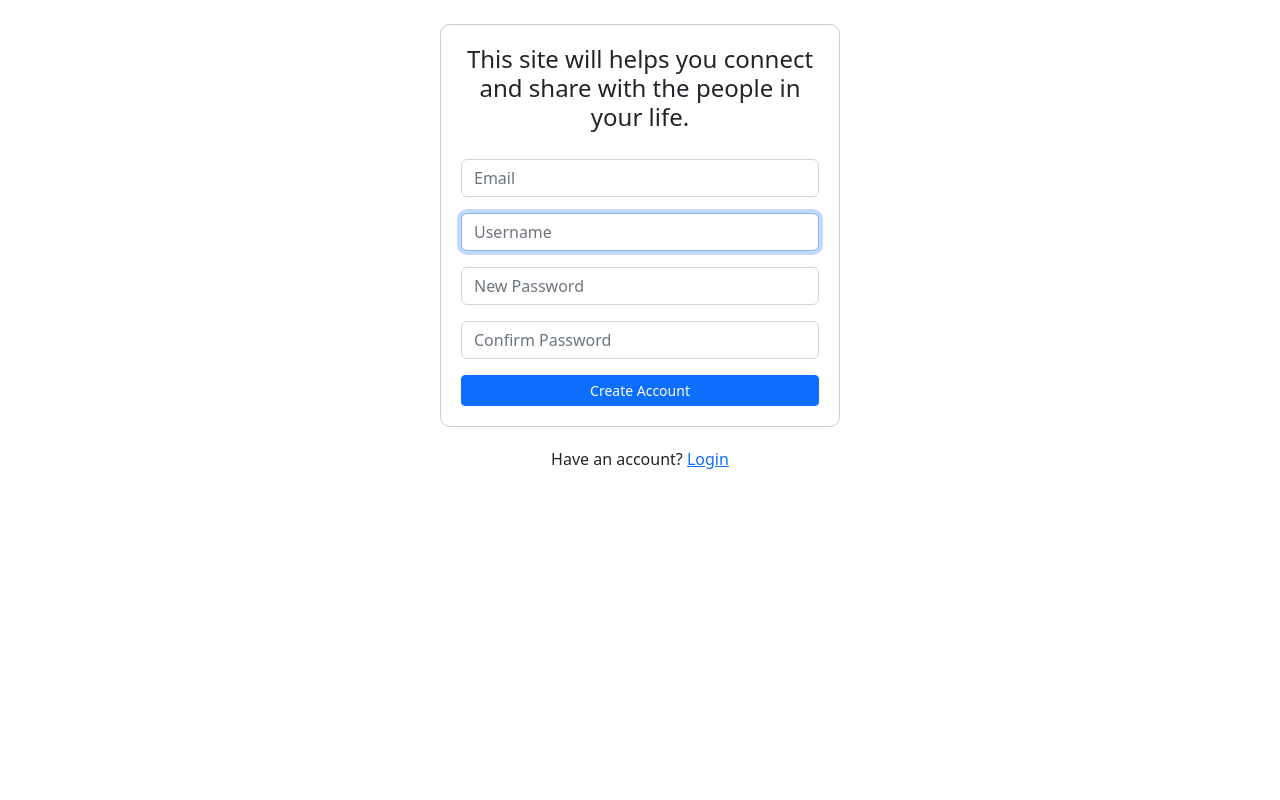
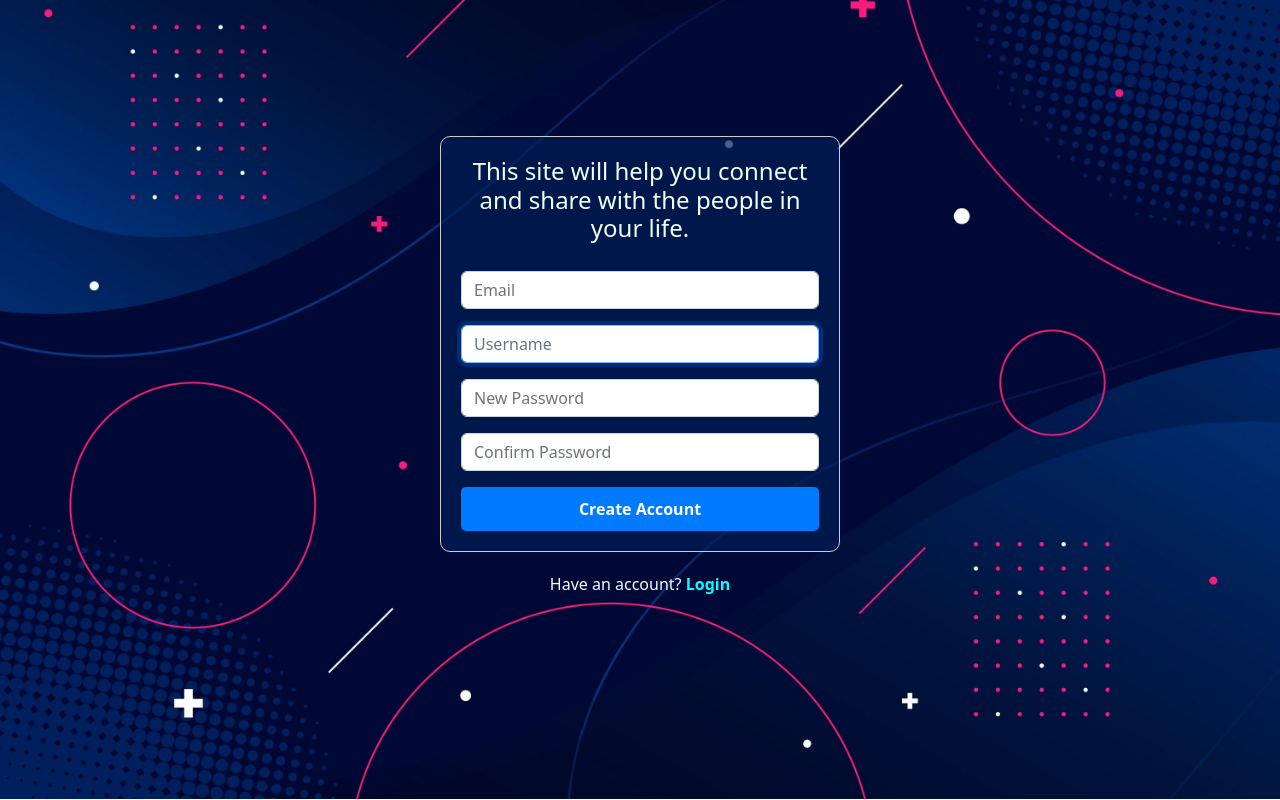
Before and after one commit to JamilRayhan/Social-Media-Project, a Django app: page /accounts/signup/ in a window 1280 px wide. Run offline with Django 4.2, Linux system fonts and the light colour scheme; some libraries are stand-ins or nearby versions.

Commit message:
font end login signup page

```diff
--- a/templates/App_Login/signup.html
+++ b/templates/App_Login/signup.html
@@ -4,34 +4,81 @@
 
 {% block css_block %}
 <style>
-    .sign_up{
+    .sign_up {
         width: 400px;
         border: 1px solid #ccc;
         border-radius: 10px;
         padding: 20px;
+        background-color: rgba(0, 31, 85, .7);
     }
-    .text{
+
+    .text {
         padding-bottom: 20px;
+        font-weight: lighter;
+        color: azure;
     }
-    .log_in{
+
+    .log_in {
         width: 400px;
         padding: 20px;
+    }
+
+    body {
+        background-image: url('/media/background_img/login_bg.jpg');
+        background-repeat: no-repeat;
+        background-size: cover;
+        background-position: center;
+    }
+
+    .container {
+        display: flex;
+        flex-direction: column;
+        justify-content: center;
+        align-items: center;
+        min-height: 90vh;
+    }
+
+    .sign_up button {
+        width: 100%;
+        padding: 10px;
+        background-color: #007bff;
+        color: #fff;
+        border: none;
+        border-radius: 5px;
+        font-size: 16px;
+        font-weight: bold;
+    }
+
+    .sign_up button:hover {
+        background-color: #0056b3;
+        cursor: pointer;
+    }
+
+    .log_in a {
+        text-decoration: none;
+        color: aqua;
+        font-weight: bold;
+    }
+
+    @media (max-width: 600px) {
+        .sign_up, .log_in {
+            width: 90%;
+        }
     }
 </style>
 {% endblock  %}
 
 {% block body_block %}
-
-<center>
+<center class="container">
     <div class="sign_up">
-    <h4 class="text">This site will helps you connect and share with the people in your life.</h4>
+        <h4 class="text">This site will help you connect and share with the people in your life.</h4>
         <form method='POST'>
             {{form|crispy}}
             {% csrf_token %}
             <button type="submit" style="width:100%" class="btn btn-primary btn-sm">Create Account</button>
         </form>
     </div>
-<div class="log_in">
+    <div class="log_in text">
         <p>Have an account? <a href="{% url 'App_Login:login' %}">Login</a></p>
     </div>
 </center>
--- a/templates/base.html
+++ b/templates/base.html
@@ -13,7 +13,7 @@
 </head>
 <body>
 <br>
-<div class="container">
+<div class="">
 {% block body_block %}
 
 {% endblock %}
```
Also changed, not shown: templates/App_Login/login.html (+57 -10 lines), db.sqlite3, media/background_img/login_bg.jpg (added). Lines whose indentation alone changed are shown as unchanged.
